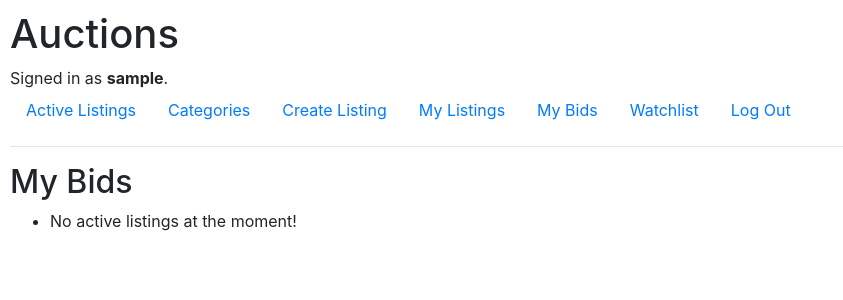
After one commit to MasterTK575/commerce, a Django app: page /my_bids in a window 1280 px wide. The commit adds this page. Shown: the top 300 px of the page, without its empty margins (0-843 px from the left). Run offline with Django 3.2, Linux system fonts and the light colour scheme; the visitor is signed in with stand-in values (Sample User, id 1); data that the repository does not hold is empty; some libraries are stand-ins or nearby versions.

Commit message:
added categories and my_bids

```diff
--- a/auctions/admin.py
+++ b/auctions/admin.py
@@ -7,3 +7,4 @@ admin.site.register(Category)
 admin.site.register(Listing)
 admin.site.register(Bid)
 admin.site.register(Comment)
+admin.site.register(Watchlist)
--- a/auctions/models.py
+++ b/auctions/models.py
@@ -10,7 +10,7 @@ class Category(models.Model):
     name = models.CharField(max_length=64)
 
     def __str__(self):
-        return f"{self.name}"
+        return f"{self.id}: {self.name}"
 
 
 class Listing(models.Model):
--- a/auctions/templates/auctions/layout.html
+++ b/auctions/templates/auctions/layout.html
@@ -22,12 +22,18 @@
       <li class="nav-item">
         <a class="nav-link" href="{% url 'index' %}">Active Listings</a>
       </li>
+      <li class="nav-item">
+        <a class="nav-link" href="{% url 'categories' 0 %}">Categories</a>
+      </li>
       {% if user.is_authenticated %}
       <li class="nav-item">
         <a class="nav-link" href="{% url 'create_listing' %}">Create Listing</a>
       </li>
       <li class="nav-item">
         <a class="nav-link" href="{% url 'my_listings' %}">My Listings</a>
+      </li>
+      <li class="nav-item">
+        <a class="nav-link" href="{% url 'my_bids' %}">My Bids</a>
       </li>
       <li class="nav-item">
         <a class="nav-link" href="{% url 'watchlist' %}">Watchlist</a>
--- /dev/null
+++ b/auctions/templates/auctions/my_bids.html
@@ -0,0 +1,30 @@
+{% extends "auctions/layout.html" %}
+
+{% block body %}
+
+
+<h2>My Bids</h2>
+
+
+<ul>
+  {% for listing in listings %}
+  <li>
+    <div><a href="{% url 'listing' listing.id %}">{{ listing.title }}</a></div>
+    {% if listing.image_url %}
+      <img src = {{listing.image_url}} alt="Listing Image" width="300" height="200"></img>
+    {% else %}
+    <div> No Image provided</div>
+    {% endif %}
+    {% if listing.bids.all %}
+      <div> Price: {{ listing.highest_bid.bid }}$</div>
+    {% else %}
+      <div> Starting Price: {{ listing.starting_bid }}$</div>
+    {% endif %}
+
+    <div> Created: {{ listing.created }}</div>
+  </li>
+  {% empty %}
+  <li>No active listings at the moment!</li>
+  {% endfor %}
+</ul>
+{% endblock %}
--- a/auctions/urls.py
+++ b/auctions/urls.py
@@ -10,5 +10,7 @@ urlpatterns = [
     path("create/listing", views.create_listing, name="create_listing"),
     path("listings/<int:listing_id>", views.listing, name="listing"),
     path("my_listings", views.my_listings, name="my_listings"),
-    path("watchlist", views.watchlist, name="watchlist")
+    path("watchlist", views.watchlist, name="watchlist"),
+    path("categories/<int:category_id>", views.categories, name="categories"),
+    path("my_bids", views.my_bids, name="my_bids")
 ]
--- a/auctions/views.py
+++ b/auctions/views.py
@@ -136,39 +136,65 @@ def listing(request, listing_id):
         messages.error(request, "No such listing exists.")
         return HttpResponseRedirect(reverse("index"))
 
+    # if user submits a form
     if request.method == "POST":
         if not request.user.is_authenticated:
-            messages.error(request, "Need to be logged in to bid.")
+            messages.error(request, "Need to be logged in.")
             return HttpResponseRedirect(reverse("login"))
-        # error checking the bid
-        try:
-            bid = int(request.POST["bid"])
-        except:
-            messages.error(request, "Bid needs to be a positive Integer.")
+
+        # if user closed/ opened the listing
+        if request.POST['form_type'] == 'close_listing_form':
+            if request.user != listing.user:
+                messages.error(request, "Can only edit your own listings.")
+                return HttpResponseRedirect(reverse("listing", args=(listing_id,)))
+            # if listing is active, close it; if it's closed, reopen it
+            if listing.active == True:
+                listing.active = False
+                messages.success(request, "Listing closed successfully.")
+            else:
+                listing.active = True
+                messages.success(request, "Listing reopened successfully.")
+            listing.save()
             return render(request, "auctions/listing.html", {
-            "listing": listing
-            })
-        if listing.user == request.user:
-            messages.error(request, "You can't bid on your own listings.")
-            return render(request, "auctions/listing.html", {
-            "listing": listing
-            })
-        if listing.bids.all():
-            if bid <= listing.highest_bid().bid:
-                messages.error(request, "Bid is not high engouh.")
+                "listing": listing
+                })
+
+        # if user placed a bid
+        if request.POST['form_type'] == 'bid_form':
+            if listing.active == False:
+                messages.error(request, "Can only bid on active listings.")
                 return render(request, "auctions/listing.html", {
                 "listing": listing
                 })
-        else:
-            if bid < listing.starting_bid:
-                messages.error(request, "Bid is not high engouh.")
+            # error checking the bid
+            try:
+                bid = int(request.POST["bid"])
+            except:
+                messages.error(request, "Bid needs to be a positive Integer.")
                 return render(request, "auctions/listing.html", {
                 "listing": listing
                 })
-        # if ok, commit bid
-        new_bid = Bid(bid=bid, user=request.user, listing=listing)
-        new_bid.save()
-        messages.success(request, "Bid placed successfully.")
+            if listing.user == request.user:
+                messages.error(request, "You can't bid on your own listings.")
+                return render(request, "auctions/listing.html", {
+                "listing": listing
+                })
+            if listing.bids.all():
+                if bid <= listing.highest_bid().bid:
+                    messages.error(request, "Bid is not high engouh.")
+                    return render(request, "auctions/listing.html", {
+                    "listing": listing
+                    })
+            else:
+                if bid < listing.starting_bid:
+                    messages.error(request, "Bid is not high engouh.")
+                    return render(request, "auctions/listing.html", {
+                    "listing": listing
+                    })
+            # if ok, commit bid
+            new_bid = Bid(bid=bid, user=request.user, listing=listing)
+            new_bid.save()
+            messages.success(request, "Bid placed successfully.")
 
     return render(request, "auctions/listing.html", {
         "listing": listing
@@ -217,3 +243,33 @@ def watchlist(request):
     return render(request, "auctions/watchlist.html", {
         "listings": listings
     })
+
+def categories(request, category_id):
+    categories = Category.objects.all()
+    # if category page is requested
+    if category_id == 0:
+        return render(request, "auctions/categories.html", {
+            "categories": categories
+        })
+    # else if specific category
+    try:
+        category = Category.objects.get(pk=category_id)
+    except:
+        messages.error(request, "No such category exists.")
+        return render(request, "auctions/categories.html", {
+            "categories": categories
+        })
+    listings = category.listings.all()
+    return render(request, "auctions/category.html", {
+            "category": category,
+            "listings": listings
+        })
+
+@login_required
+def my_bids(request):
+    user = request.user
+    # bids is the related name; bids__user means we access the user attribute of the Bid model
+    listings_withbid = Listing.objects.filter(bids__user=user).distinct().order_by('-created')
+    return render(request, "auctions/my_bids.html", {
+            "listings": listings_withbid
+        })
```
Also changed, not shown: auctions/templates/auctions/categories.html (added, +18 -0 lines), auctions/templates/auctions/category.html (added, +30 -0 lines), auctions/templates/auctions/listing.html (+21 -8 lines).
